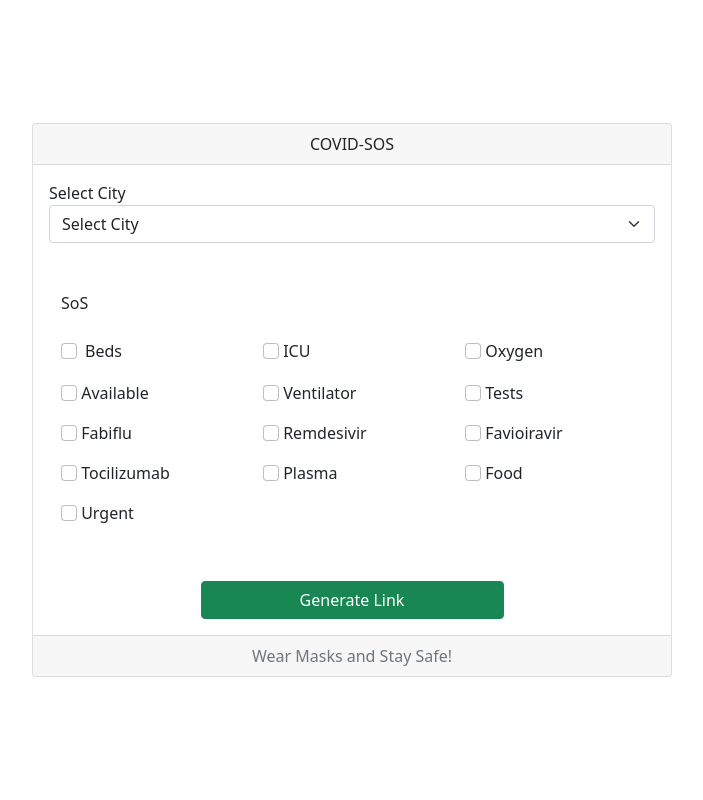
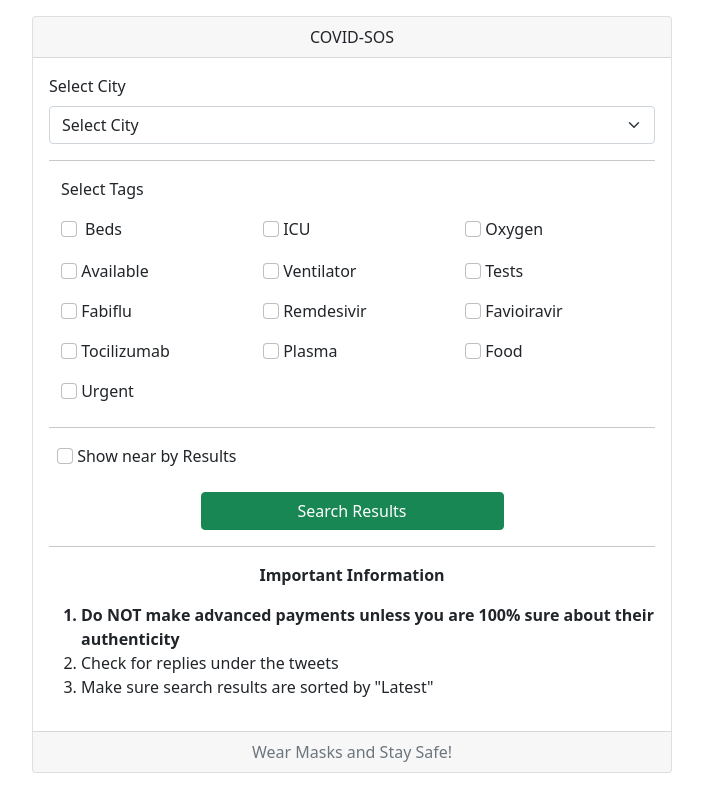
Before and after one commit to ayushbahuguna/covsos, a website: page index.html in a window 1280 px wide. Shown: the whole page, without its empty margins (288-991 px from the left). Drawn offline with nearby package versions, Linux system fonts and the light colour scheme.

Commit message:
Added near by option

```diff
--- a/index.html
+++ b/index.html
@@ -20,19 +20,34 @@
           </div>
 <!--select city-->
           <div class="card-body">
-            <label>Select City</label>
+            <div class="card-title">
+              Select City
+            </div>
             <select name="city" id="cities" class="form-select" aria-label="Select City">
-              <option value=""> Select City</option>
+              <option value="" selected> Select City</option>
               <option value="Delhi"> Delhi</option>
               <option value="Mumbai"> Mumbai</option>
               <option value="Bangalore"> Bangalore</option>
-              <option value="Luckhnow"> Luckhnow</option>
               <option value="Dehradun"> Dehradun</option>
+              <option value="Lucknow"> Lucknow</option>
+              <option value="Chennai"> Chennai</option>
+              <option value="Pune"> Pune</option>
+              <option value="Thane"> Thane</option>
+              <option value="Hyderabad"> Hyderabad</option>
+              <option value="Kolkata"> Kolkata</option>
+              <option value="Ahmedabad"> Ahmedabad</option>
+              <option value="Goa"> Goa</option>
+              <option value="Jaipur"> Jaipur</option>
+              <option value="Nagpur"> Nagpur</option>
+              <option value="Bhopal"> Bhopal</option>
+
             </select>
-
+            <hr>
             <!--Select keyword or Tags-->
-            <div class="container my-5">
-              <p>SoS</p>
+            <div class="container my-3">
+              <div class="card-title">
+                Select Tags
+              </div>
               <div class="row row-cols-3 d-none d-lg-flex">
                 <div class="col cloumn-margin">
                     <div class="form-check">
@@ -157,18 +172,48 @@
         </div>
       </div>
         </div>
+        <hr>
+        <div class="row row-cols-1">
+          <div class="col mb-4 mx-2">
+            <input class="form-check-input" type="checkbox" name="nearMe" value="nearMe" >
+            <label class="form-check-label">Show near by Results</label>
+          </div>
+        </div>
+
           <div class="d-grid gap-2 col-6 mx-auto">
-            <button type="button" class="btn btn-success" onclick="generateLink()">Generate Link</button>
+            <button type="button" class="btn btn-success" onclick="generateLink()">Search Results</button>
           </div>
-
+         <hr>
+         <div class="text-center fw-bold">
+          Important Information
+          </div>
+          <ol class="mt-3">
+            <li class="fw-bolder">Do NOT make advanced payments unless you are 100% sure about their authenticity</li>
+            <li>Check for replies under the tweets</li>
+            <li>Make sure search results are sorted by "Latest" </li>
+          </ol>
         </div>
 
     <div class="card-footer text-center text-muted" >
       Wear Masks and Stay Safe!
     </div>
     </div>
-    </div>
 
+
+    <!--Second Card-->
+
+    <!-- <div class="card main_card">
+      <div class="card-header text-center">
+        Important Information
+        </div> -->
+<!--select city-->
+      <!-- <div class="card-body">
+      </div>
+      <div class="card-footer text-center text-muted" >
+        Wear Masks and Stay Safe!
+      </div>
+  </div> -->
+</div>
 
 
 
--- a/main.css
+++ b/main.css
@@ -10,13 +10,12 @@ body{
   width: 100%;
   height: 100vh;
   display: flex  !important;
+  flex-direction: column;
 }
 
 .main_card{
   width: 50vw !important;
-  margin: auto !important;
-
-
+  margin: 1rem auto !important;
 }
 
 .cloumn-margin{
```
